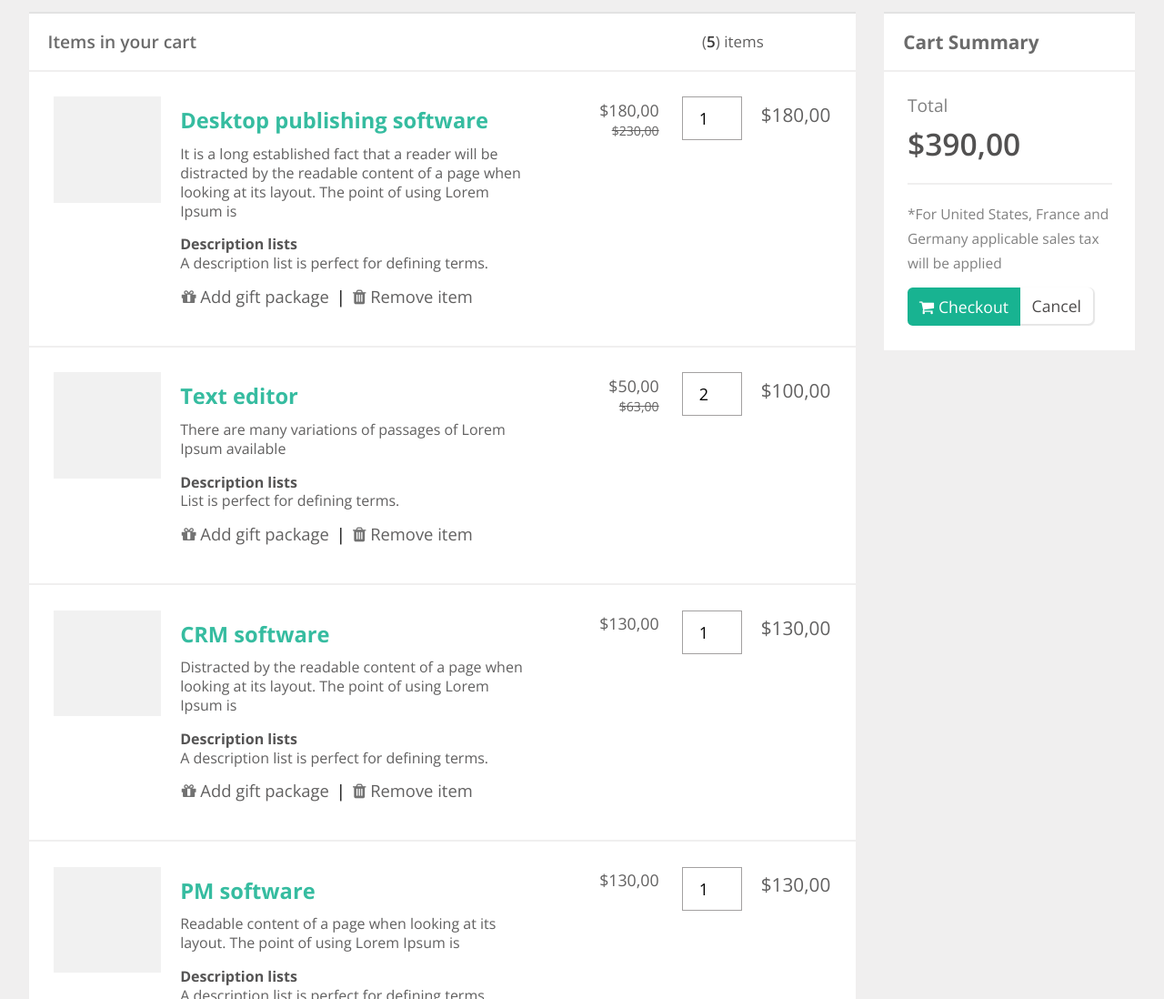
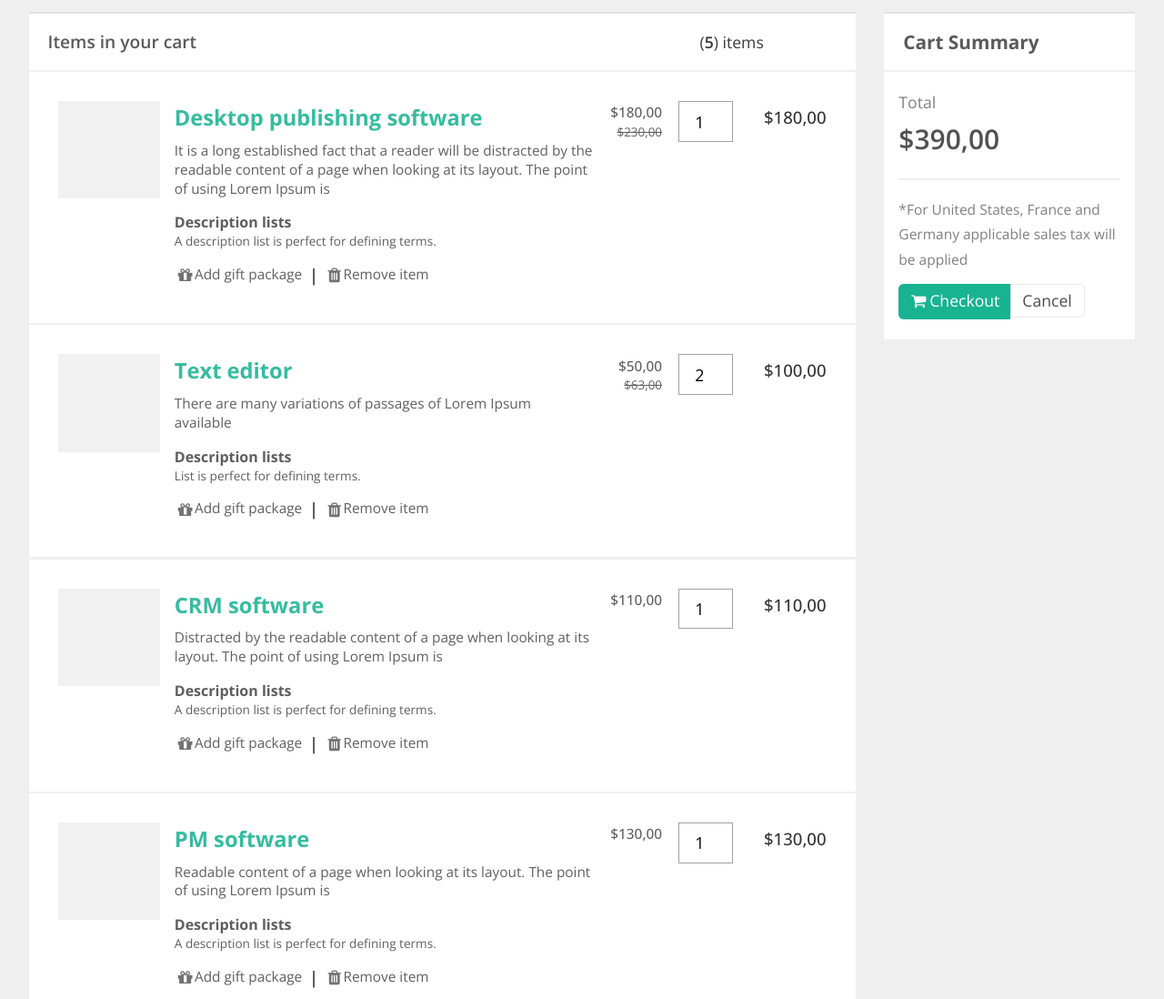
Before and after one commit to vamsiKrishnaBandaru/flexboxproject3, a plain HTML site: page index.html in a window 1280 px wide. Shown: the top 1098 px of the page at 91% size. Drawn offline with nearby package versions, Linux system fonts and the light colour scheme.

Commit message:
added footer and margins to the blocks

```diff
--- a/index.html
+++ b/index.html
@@ -25,7 +25,6 @@
       </div>
       <div class="block">
         <div class="block-1">
-
           <div class="img">
 
           </div>
@@ -54,18 +53,22 @@
           </div>
         </div>
         <div class="price-sec">
+          <div class="price-sec1">
+            <div>
               <p class="price">
                 $180,00
                 <s>
                   $230,00
                 </s>
               </p>
+            </div>
             <div class="quantity">
               <input type="number" class="counter" min="0" value='1'>
             </div>
-          <p class="final-price">
+          </div>
+          <div class="final-price">
             $180,00
-          </p>
+          </div>
         </div>
       </div>
       <div class="block">
@@ -97,18 +100,22 @@
           </div>
         </div>
         <div class="price-sec">
+          <div class="price-sec1">
+            <div>
               <p class="price">
                 $50,00
                 <s>
                   $63,00
                 </s>
               </p>
+            </div>
             <div class="quantity">
               <input type="number" class="counter" min="0" value='2'>
             </div>
-          <p class="final-price">
+          </div>
+          <div class="final-price">
             $100,00
-          </p>
+          </div>
         </div>
       </div>
       <div class="block">
@@ -140,15 +147,19 @@
           </div>
         </div>
         <div class="price-sec">
+          <div class="price-sec1">
+            <div>
               <p class="price">
-            $130,00
+                $110,00
               </p>
+            </div>
             <div class="quantity">
               <input type="number" class="counter" min="0" value='1'>
             </div>
-          <p class="final-price">
-            $130,00
-          </p>
+          </div>
+          <div class="final-price">
+            $110,00
+          </div>
         </div>
       </div>
       <div class="block">
@@ -179,15 +190,19 @@
           </div>
         </div>
         <div class="price-sec">
+          <div class="price-sec1">
+            <div>
               <p class="price">
                 $130,00
               </p>
+            </div>
             <div class="quantity">
               <input type="number" class="counter" min="0" value='1'>
             </div>
-          <p class="final-price">
+          </div>
+          <div class="final-price">
             $130,00
-          </p>
+          </div>
         </div>
       </div>
       <div class="block">
@@ -218,21 +233,27 @@
           </div>
         </div>
         <div class="price-sec">
+          <div class="price-sec1">
+            <div>
               <p class="price">
                 $700,00
               </p>
+            </div>
             <div class="quantity">
               <input type="number" class="counter" min="0" value='1'>
             </div>
-          <p class="final-price">
+          </div>
+          <div class="final-price">
             $70,00
-          </p>
+          </div>
         </div>
       </div>
       <div class="bottom-block">
-        <button class="shop">Continue shopping</button>
+        <div class="shop">
+          <button><i class="fa fa-arrow-left"></i> <span class="buttontxt">Continue shopping</span> </button>
+        </div>
         <div class="checkout bottom-button">
-          <button><i class='fa fa-shopping-cart' style='color: white'></i>Checkout</button>
+          <button><i class='fa fa-shopping-cart'></i>Checkout</button>
         </div>
       </div>
 
--- a/style.css
+++ b/style.css
@@ -1,4 +1,5 @@
 @import url("https://fonts.googleapis.com/css2?family=Open+Sans:wght@300;400;500;600;700;800&family=Public+Sans:wght@300&display=swap");
+
 * {
   padding: 0;
   margin: 0;
@@ -8,6 +9,7 @@
 }
 * p {
   color: rgb(97, 96, 96);
+  font-size: 0.96rem;
 }
 body {
   background: #f0efef;
@@ -40,7 +42,7 @@ body {
 .heading {
   font-size: 1.2rem;
   font-weight: 600;
-  color: rgb(107, 107, 107);
+  color: rgb(90, 90, 90);
 }
 .itemsCount {
   margin-right: 5rem;
@@ -49,15 +51,15 @@ body {
   font-weight: 600;
   color: rgb(56, 55, 55);
 }
-.count {
-  font-size: 1.06rem;
+.count p {
+  font-size: 1.1rem;
+  color: rgb(59, 59, 59);
 }
 /* blocks */
 .block {
   display: flex;
   background: white;
-  padding: 1.7rem;
-  gap: 1rem;
+  padding: 2rem;
   justify-content: space-between;
   /* border: 1px solid red; */
 }
@@ -73,8 +75,8 @@ body {
   font-weight: 700;
 }
 .img {
-  height: 7.3rem;
-  padding: 0 3.7rem;
+  height: 6.7rem;
+  padding: 0 3.5rem;
   background-color: rgb(240, 240, 240);
   opacity: 0.9;
 }
@@ -82,7 +84,7 @@ body {
 .text {
   display: flex;
   flex-direction: column;
-  padding: 1rem 1.3rem;
+  padding: 0.5rem 1rem;
 }
 
 .itemName {
@@ -92,8 +94,11 @@ body {
 }
 
 .description h4 {
-  color: rgb(85, 84, 84);
+  color: rgb(94, 94, 94);
   font-size: 1rem;
+}
+.description p {
+  font-size: 0.85em;
 }
 .gift-sec {
   display: flex;
@@ -109,23 +114,31 @@ body {
 }
 i {
   opacity: 0.55;
-  margin-right: 0.3rem;
-  margin-top: 0.1rem;
+  padding: 0.15rem;
 }
+
 /* price section  */
+
 .price-sec {
   display: flex;
-  gap: 1.3rem;
+  gap: 2.1rem;
+  justify-content: space-between;
 }
+.price-sec1 {
+  display: flex;
+  justify-content: space-evenly;
+  gap: 0.9rem;
+}
+
 .price {
-  font-size: 1.11rem;
+  font-weight: 450;
   text-align: right;
   align-self: flex-start;
-  width: 7rem;
-  padding: 0.3rem;
+  padding: 0.2rem;
 }
 .price s {
-  font-size: 0.88rem;
+  font-size: 0.84rem;
+  font-weight: normal;
 }
 .quantity {
   align-self: flex-start;
@@ -135,16 +148,17 @@ i {
   border: 0.04rem solid rgb(163, 161, 161);
 }
 .counter {
-  width: 4.1rem;
-  height: 3rem;
+  width: 3.8rem;
+  height: 2.8rem;
   font-size: large;
   display: flex;
   padding: 1.1rem;
 }
 .final-price {
-  font-size: 1.3rem;
-  align-self: flex-start;
-  margin: 0.6rem 0;
+  font-size: 1.16rem;
+  font-weight: 500;
+  padding: 0.5rem 0;
+  color: rgb(51, 51, 51);
 }
 
 /* right section */
@@ -159,11 +173,11 @@ i {
   padding: 1.3rem;
   font-size: 1.3rem;
   font-weight: bolder;
-  color: rgb(107, 107, 107);
+  color: rgb(90, 90, 90);
 }
 .cart {
   background: white;
-  padding: 1.7rem 1.6rem;
+  padding: 1.4rem 1rem;
   display: flex;
   flex-direction: column;
   justify-content: center;
@@ -175,11 +189,11 @@ i {
   gap: 1.3rem;
 }
 .total {
-  font-size: 1.2rem;
+  font-size: 1.1rem;
   color: gray;
 }
 .total-price {
-  font-size: 2.1rem;
+  font-size: 1.87rem;
   font-weight: 600;
   color: rgb(82, 81, 81);
   border-bottom: 0.13rem solid #f0efef;
@@ -190,6 +204,7 @@ i {
   flex-direction: column;
   gap: 0.8rem;
 }
+
 .bottom-cart p {
   line-height: 1.7rem;
   color: gray;
@@ -203,7 +218,7 @@ button {
   font-size: 1rem;
 }
 .checkout button {
-  padding: 0.65rem 0.8rem;
+  padding: 0.5rem 0.7rem;
   background: #18b391;
   border-top-left-radius: 0.35rem;
   border-bottom-left-radius: 0.35rem;
@@ -211,16 +226,17 @@ button {
   font-size: 1.1rem;
 }
 .cancel button {
-  padding: 0.6rem 0.8rem;
+  padding: 0.45rem 0.8rem;
   background: rgb(255, 255, 255);
   color: rgb(77, 75, 75);
   border-top-right-radius: 0.35rem;
   border-bottom-right-radius: 0.35rem;
   font-size: 1.1rem;
-  box-shadow: 1px 1px 1px 1px rgba(0, 0, 0, 0.1);
+  border: 0.1rem solid rgb(231, 231, 231);
 }
 .checkout i {
   opacity: 1;
+  margin-right: 0.1rem;
 }
 
 /* bottom .block */
@@ -228,14 +244,18 @@ button {
   display: flex;
   justify-content: space-between;
   background-color: white;
-  padding: 1rem;
+  padding: 1.4rem;
   margin-bottom: 1.3rem;
 }
-
-.shop {
+.buttontxt {
+  color: rgb(97, 96, 96);
+}
+.shop button {
+  border: none;
   background: white;
-  border: 1px solid black;
-  padding: 1rem;
+  border: 0.06rem solid rgb(192, 192, 192);
+  border-radius: 0.2rem;
+  padding: 0.5rem 0.7rem;
 }
 
 .bottom-button button {
```
Lines whose indentation alone changed are shown as unchanged.
